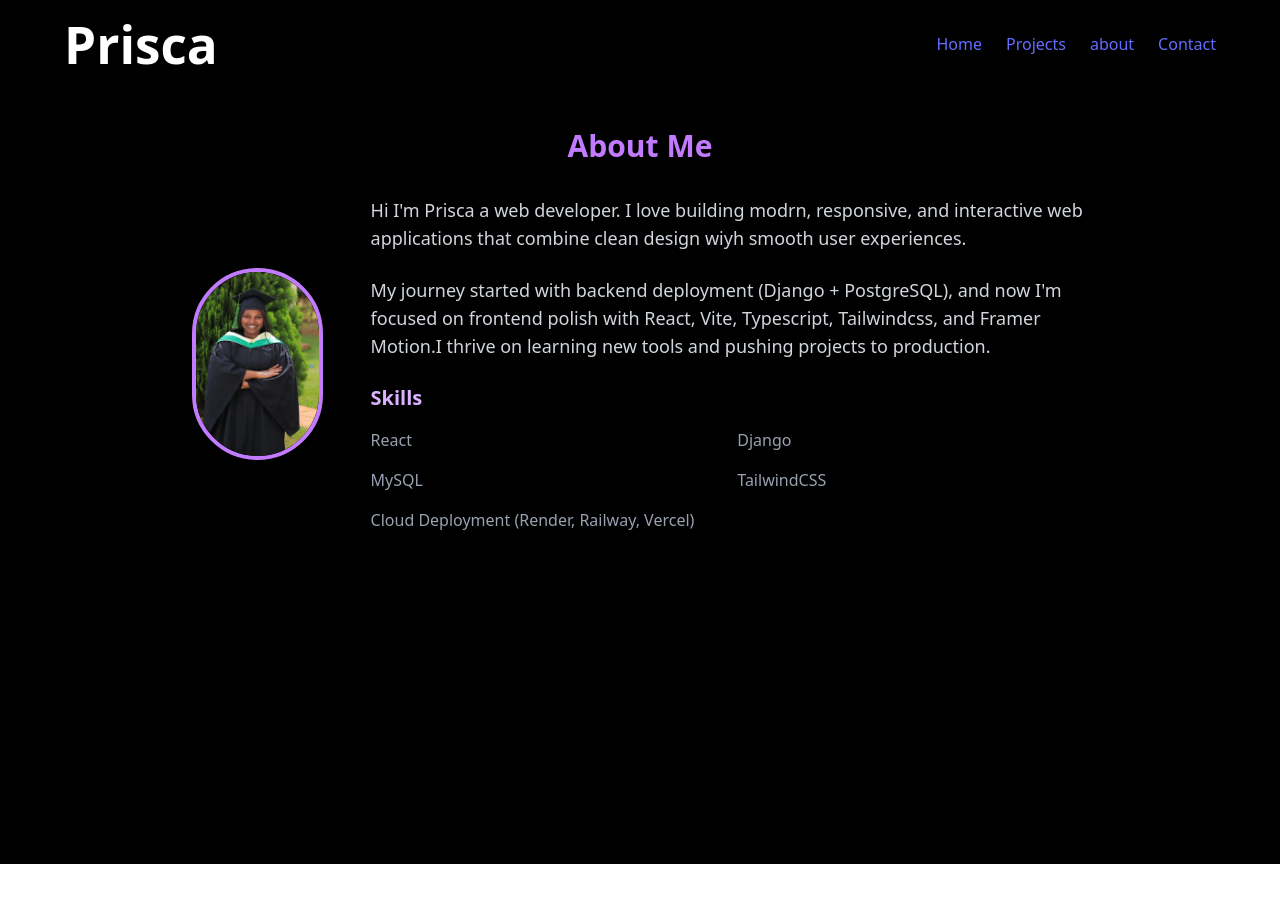
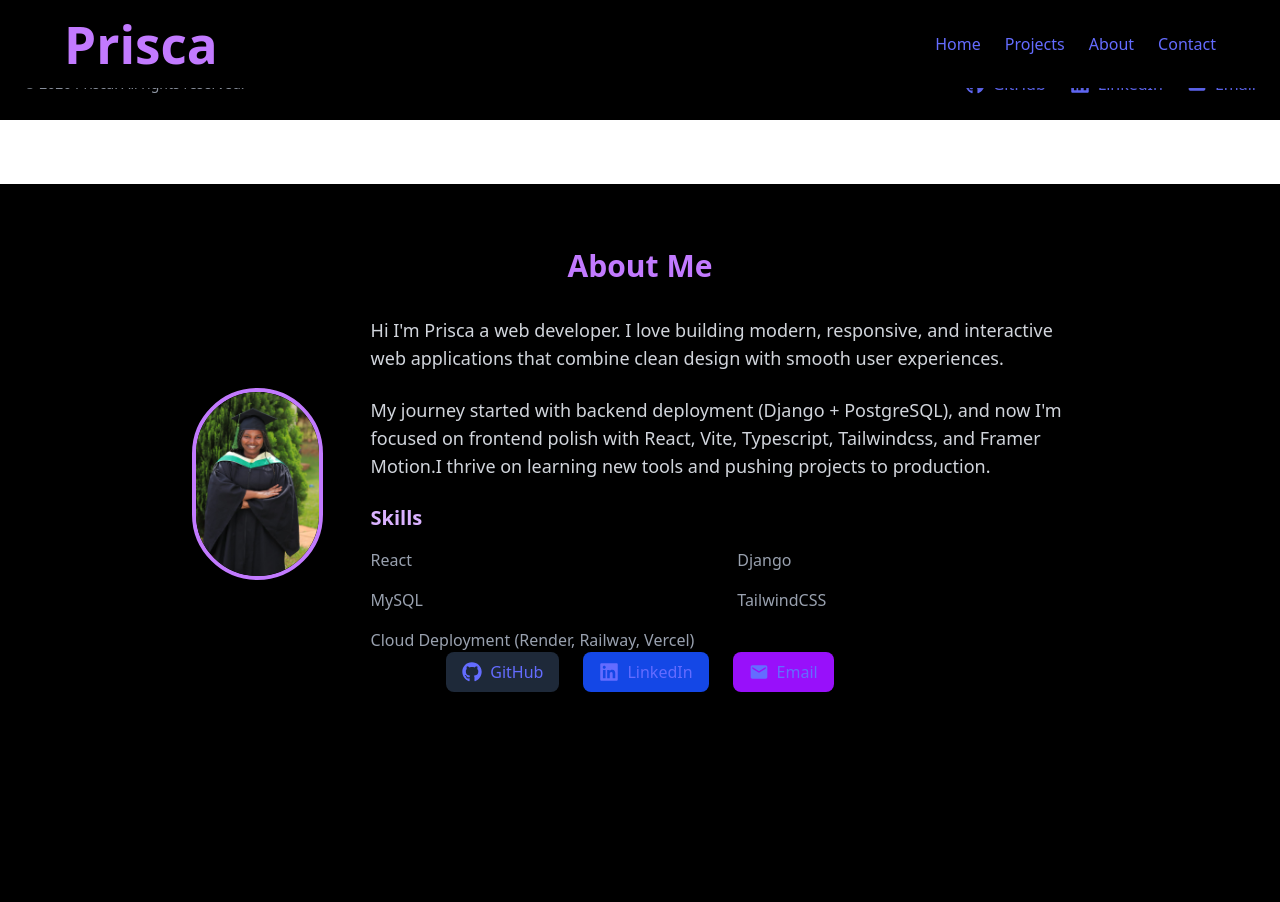
Before and after one commit to priscamuli/Prisca-space, a React (Vite) app: page /about in a window 1280 px wide. Shown: the top 902 px of the page. Before the commit the page ends 864 px from the top, so only its background shows below. Built offline with nearby package versions, Linux system fonts and the light colour scheme.

Commit message:
added footer and social links

```diff
--- a/index.html
+++ b/index.html
@@ -2,7 +2,8 @@
 <html lang="en">
   <head>
     <meta charset="UTF-8" />
-    <title>portfolio</title>
+    <meta name="viewport" content="width=device-width, initial-scale=1.0" />
+    <title>Prisca's Portfolio</title>
   </head>
   <body>
     <div id="root"></div>
--- a/package.json
+++ b/package.json
@@ -14,6 +14,7 @@
     "framer-motion": "^12.30.0",
     "react": "^19.2.0",
     "react-dom": "^19.2.0",
+    "react-icons": "^5.5.0",
     "react-router-dom": "^7.13.0",
     "tailwindcss": "^4.1.18"
   },
--- a/src/App.tsx
+++ b/src/App.tsx
@@ -5,11 +5,13 @@ import Projects from "./pages/Projects";
 import About from "./pages/About";
 import Contact from "./pages/Contact";
 import { AnimatePresence } from "framer-motion";
+import Footer from "./components/Footer";
 
 function App(){
   return(
     <Router>
       <Navbar />
+      <Footer />
       <div className="pt-16">
         <AnimatePresence mode="wait">
         <Routes>
--- /dev/null
+++ b/src/components/Footer.tsx
@@ -0,0 +1,46 @@
+import { FaGithub, FaLinkedin } from "react-icons/fa";
+import { MdEmail } from "react-icons/md";
+
+function Footer() {
+  return (
+    <footer className="bg-black text-white py-6 mt-12">
+      <div className="container mx-auto px-6 flex flex-col md:flex-row items-center justify-between gap-4">
+
+        {/* Copyright */}
+        <p className="text-sm text-gray-400">
+          © {new Date().getFullYear()} Prisca. All rights reserved.
+        </p>
+
+        {/* Social Links */}
+        <div className="flex gap-6">
+          <a
+            href="https://github.com/priscamuli"
+            target="_blank"
+            rel="noopener noreferrer"
+            className="flex items-center gap-2 hover:text-purple-400 transition"
+          >
+            <FaGithub size={20} /> GitHub
+          </a>
+
+          <a
+            href="https://linkedin.com/in/prisca-muli-583b922b9"
+            target="_blank"
+            rel="noopener noreferrer"
+            className="flex items-center gap-2 hover:text-purple-400 transition"
+          >
+            <FaLinkedin size={20} /> LinkedIn
+          </a>
+
+          <a
+            href="mailto:priscakamanthe31@gmail.com"
+            className="flex items-center gap-2 hover:text-purple-400 transition"
+          >
+            <MdEmail size={20} /> Email
+          </a>
+        </div>
+      </div>
+    </footer>
+  );
+}
+
+export default Footer;
--- a/src/components/Navbar.tsx
+++ b/src/components/Navbar.tsx
@@ -8,11 +8,11 @@ function Navbar() {
     return(
         <nav className="bg-black text-white p-4 fixed w-full top-0 z-0 shadow-md">
             <div className="flex justify-between items-center max-w-6xl mx-auto">
-                <h1 className="text-xl font-bold">Prisca</h1>
+                <h1 className="text-sm text-purple-400 font-bold">Prisca</h1>
                 <ul className="flex flex-col md:flex-row gap-4 md:gap-6">
                   <li><Link to="/" className={linkClass("/")}>Home</Link></li>
                   <li><Link to="projects" className={linkClass("/projects")}>Projects</Link></li>
-                  <li><Link to="about" className={linkClass("/about")}>about</Link></li>
+                  <li><Link to="about" className={linkClass("/about")}>About</Link></li>
                   <li><Link to="contact" className={linkClass("/contact")}>Contact</Link></li>
                 </ul>
              </div>
--- a/src/pages/About.tsx
+++ b/src/pages/About.tsx
@@ -1,3 +1,6 @@
+import { motion } from "framer-motion";
+import { FaGithub, FaLinkedin } from "react-icons/fa";
+import { MdEmail } from "react-icons/md";
 function About(){
     return(
         <section className="min-h-screen min-w-screen bg-black text-white py-16 px-8 flex flex-col items-center">
@@ -8,7 +11,7 @@ function About(){
                 {/*Bio*/}
                 <div>
                     <p className="text-lg text-gray-300 mb-6">
-                        Hi I'm Prisca a web developer. I love building modrn, responsive, and interactive web applications that combine clean design wiyh smooth user experiences.
+                        Hi I'm Prisca a web developer. I love building modern, responsive, and interactive web applications that combine clean design with smooth user experiences.
                     </p>
                     <p className="text-lg text-gray-300 mb-6">
                         My journey started with backend deployment (Django + PostgreSQL), and now I'm focused on frontend polish with React, Vite, Typescript, Tailwindcss, and Framer Motion.I thrive on learning new tools and pushing projects to production.
@@ -24,6 +27,19 @@ function About(){
                     </ul>
                 </div>
             </div>
+            <motion.div initial={{ opacity: 0 }} animate={{ opacity: 1 }} transition={{ duration: 1, delay: 0.5 }} className="flex gap-6" >
+              <a href="https://github.com/priscamuli" target="_blank" rel="noopener noreferrer" className="flex items-center gap-2 bg-gray-800 px-4 py-2 rounded-lg hover:bg-gray-700 transition" >
+                <FaGithub size={20} /> GitHub
+              </a>
+
+              <a href="https://linkedin.com/in/prisca-muli-583b922b9" target="_blank" rel="noopener noreferrer" className="flex items-center gap-2 bg-blue-700 px-4 py-2 rounded-lg hover:bg-blue-600 transition" >
+                <FaLinkedin size={20} /> LinkedIn
+              </a>
+
+              <a href="mailto:priscakamanthe31@gmail.com" className="flex items-center gap-2 bg-purple-600 px-4 py-2 rounded-lg hover:bg-purple-500 transition" >
+                <MdEmail size={20} /> Email
+              </a>
+            </motion.div>
         </section>
     );
 };
```
Also changed, not shown: 1 other file (tests, documents, lock files or other folders).
